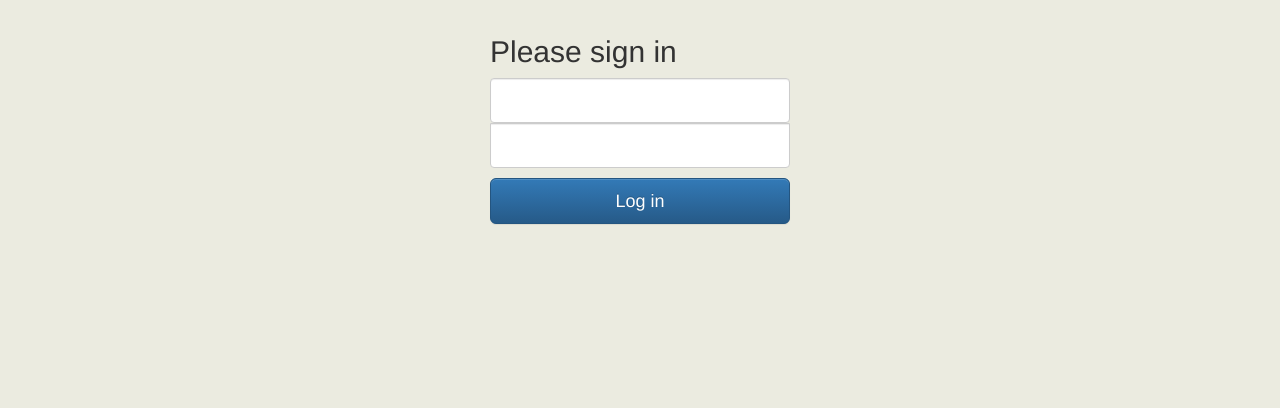
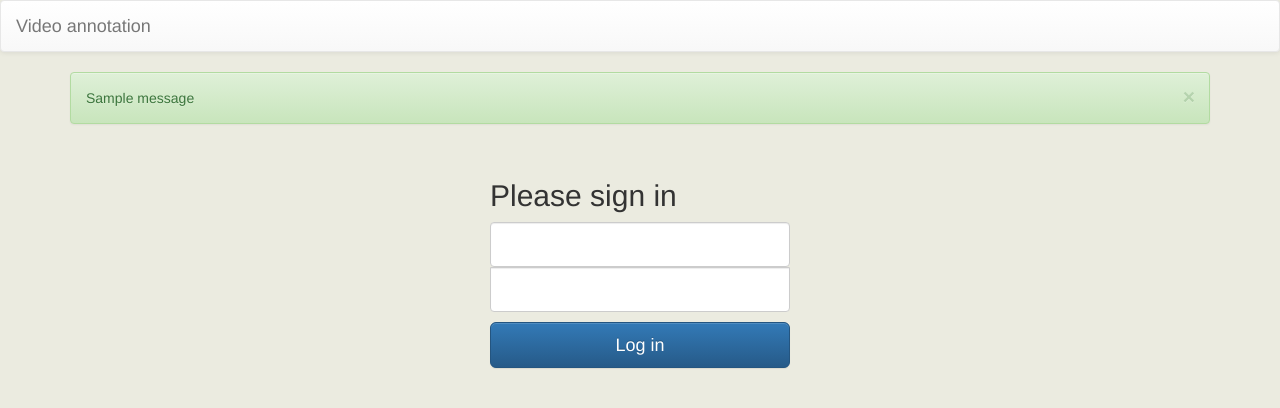
Before and after one commit to danoneata/video_annotation, a Flask app: page /login in a window 1280 px wide. Shown: the top 408 px of the page. Run offline with Flask 2, Linux system fonts and the light colour scheme; tables that the repository leaves empty hold one stand-in row (values such as "Sample post"); one stand-in notice (Sample message) is shown; parts of the project's set-up code (start-up, migrations or seed data) failed here and were passed over; some libraries are stand-ins or nearby versions.

Commit message:
Add alerts for log in and log out operations

```diff
--- a/main.py
+++ b/main.py
@@ -94,7 +94,7 @@ class LoginForm(Form):
 @app.route('/', methods=['GET'])
 def index():
     if current_user.is_authenticated:
-        return render_template("index.html", current_user = current_user.name)
+        return render_template("index.html", current_user=current_user)
     else:
         return redirect(url_for('login'))
 
@@ -107,7 +107,7 @@ def login():
         if form.validate():
             user = User.query.filter_by(email=form.email.data.lower()).first()
             login_user(user)
-            flash('Welcome, {}!'.format(user.email), 'success')
+            flash('Welcome, {}!'.format(user.name), 'success')
             return redirect(url_for('index'))
         else:
             flash('Invalid email and/or password.', 'danger')
@@ -147,7 +147,6 @@ def get_videos_json():
                         'src': video.src_mp4,
                         'type': 'video/mp4',
                     },
-
                 ],
             }
             for video in Video.query.all()
--- a/templates/layout.html
+++ b/templates/layout.html
@@ -12,7 +12,48 @@
         <link rel="stylesheet" href="https://cdnjs.cloudflare.com/ajax/libs/select2/4.0.3/css/select2.min.css">
         <link rel="stylesheet" href="/css/app.css">
     </head>
+
     <body>
+        <nav class="navbar navbar-default">
+            <div class="container-fluid">
+                <div class="navbar-header">
+                    <a class="navbar-brand" href="/">Video annotation</a>
+                </div>
+                {% if current_user.is_authenticated %}
+                    <!-- Collect the nav links, forms, and other content for toggling -->
+                    <p class="navbar-text">Signed in as {{ current_user.name }}</p>
+                    <div class="collapse navbar-collapse navbar-right" id="bs-example-navbar-collapse-1">
+                        <a role="button" class="btn btn-default navbar-btn" href="{{ url_for('logout') }}">Log out</a>
+                    </div><!-- /.navbar-collapse -->
+                {% endif %}
+            </div><!-- /.container-fluid -->
+        </nav>
+
+        <div class="container">
+            {% with messages = get_flashed_messages(with_categories=true) %}
+            <!-- Categories: success (green), info (blue), warning (yellow), danger (red) -->
+                {% if messages %}
+                    {% for category, message in messages %}
+                    <div class="alert alert-{{ category }} alert-dismissible" role="alert">
+                        <button type="button" class="close" data-dismiss="alert" aria-label="Close"><span aria-hidden="true">&times;</span></button>
+                        {{ message }}
+                    </div>
+                    {% endfor %}
+                {% endif %}
+            {% endwith %}
+        </div>
+
         {% block body %}{% endblock %}
     </body>
+    <script src="https://code.jquery.com/jquery-2.1.4.min.js"></script>
+    <script src="http://vjs.zencdn.net/5.8.8/video.js"></script>
+    <script src="http://vjs.zencdn.net/ie8/1.1.2/videojs-ie8.min.js"></script> <!-- If you'd like to support IE8 -->
+    <script src="/node_modules/videojs-playlist/dist/videojs-playlist.js"></script>
+    <script src="/node_modules/videojs-playlist-ui/dist/videojs-playlist-ui.js"></script>
+    <script src="/node_modules/nouislider/distribute/nouislider.js"></script>
+    <script src="https://maxcdn.bootstrapcdn.com/bootstrap/3.3.6/js/bootstrap.min.js" integrity="sha384-0mSbJDEHialfmuBBQP6A4Qrprq5OVfW37PRR3j5ELqxss1yVqOtnepnHVP9aJ7xS" crossorigin="anonymous"></script>
+    <script src="https://cdnjs.cloudflare.com/ajax/libs/bootstrap-select/1.10.0/js/bootstrap-select.min.js"></script>
+    <script src="https://cdnjs.cloudflare.com/ajax/libs/select2/4.0.3/js/select2.min.js"></script>
+    <script src="https://cdnjs.cloudflare.com/ajax/libs/mustache.js/2.3.0/mustache.min.js"></script>
+    <script src="/js/controllers.js"></script>
 </html>
```
Also changed, not shown: templates/index.html (+0 -26 lines).
